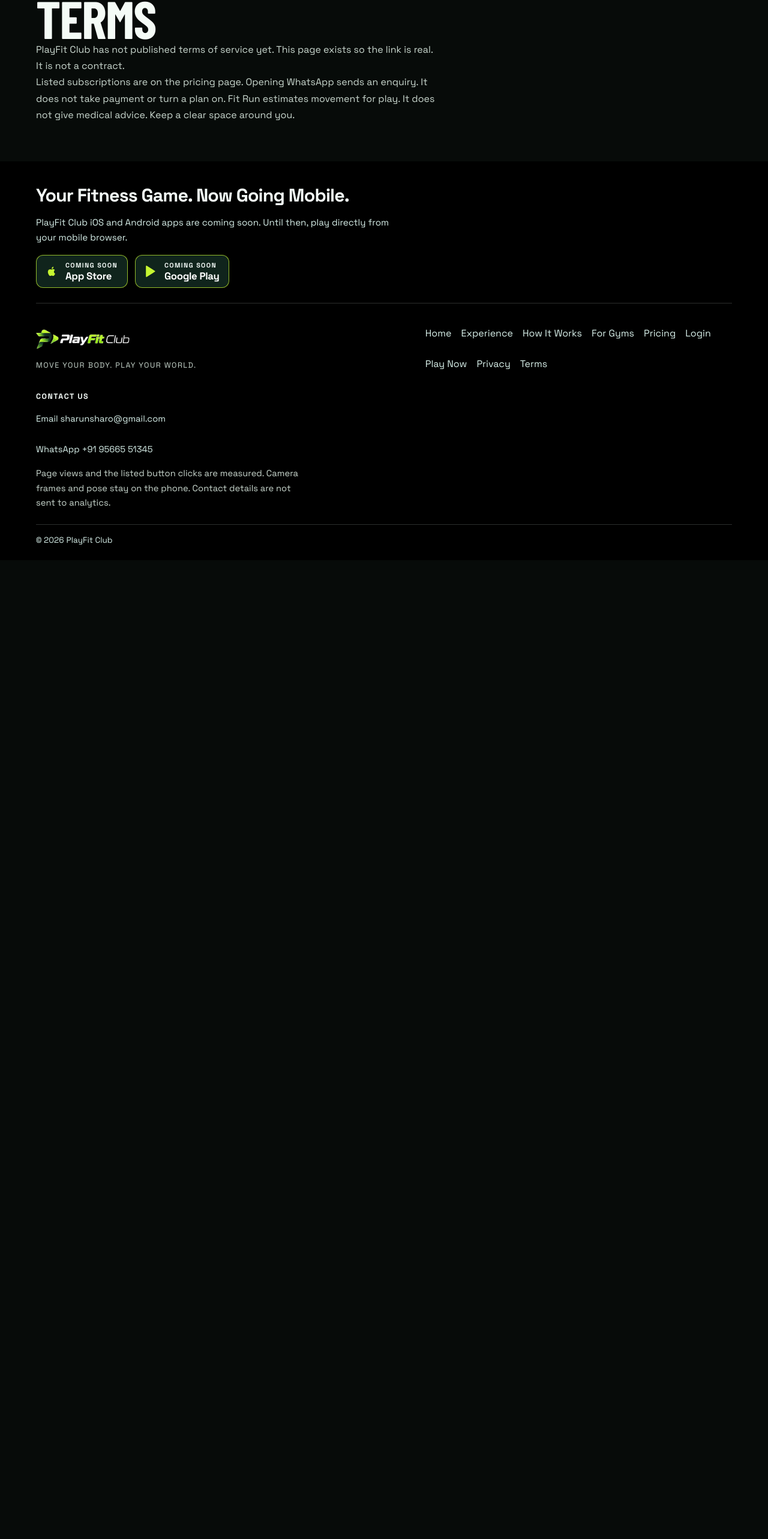
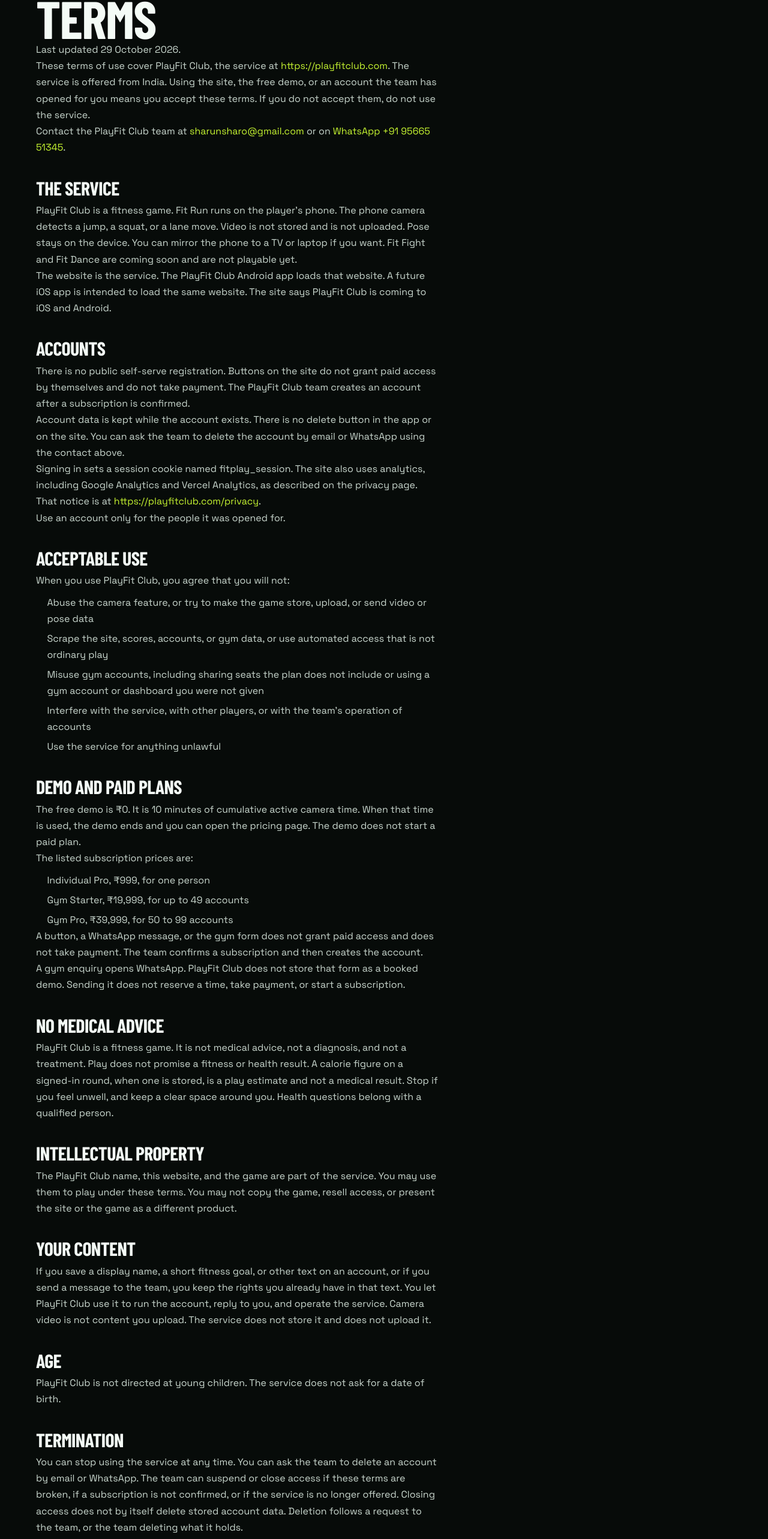
Before and after one commit to sharun-sharo/playfitclub, a Next.js app in the folder apps/web/: page /terms in a window 1280 px wide. Shown: the part 200-2766 px from the top of the page at 60% size. Before the commit the page ends 1134 px from the top, so only its background shows below. Built offline with nearby package versions, Linux system fonts and the light colour scheme; no server answers; a web font is replaced by a local one.

Commit message:
Publish the PlayFit Club terms of use in place of the placeholder page.
Co-authored-by: Cursor <cursoragent@cursor.com>

```diff
--- a/apps/web/src/app/terms/page.tsx
+++ b/apps/web/src/app/terms/page.tsx
@@ -3,6 +3,7 @@ import { MarketingFrame } from "@/components/marketing/frame";
 import { SiteFooter } from "@/components/marketing/site-footer";
 import { SiteNav } from "@/components/marketing/site-nav";
 import { termsMetadata } from "@/lib/site-metadata";
+import { whatsappUrl } from "@/lib/whatsapp";
 
 export const metadata: Metadata = termsMetadata;
 
@@ -13,9 +14,112 @@ export default function TermsPage() {
       <main className="fp-wrap fp-legal">
         <p className="fp-kicker">Legal</p>
         <h1>Terms</h1>
-        <p>PlayFit Club has not published terms of service yet. This page exists so the link is real. It is not a contract.</p>
+        <p>Last updated 29 October 2026.</p>
         <p>
-          Listed subscriptions are on the pricing page. Opening WhatsApp sends an enquiry. It does not take payment or turn a plan on. Fit Run estimates movement for play. It does not give medical advice. Keep a clear space around you.
+          These terms of use cover PlayFit Club, the service at <a href="https://playfitclub.com">https://playfitclub.com</a>. The service is offered from India. Using the site, the free demo, or an account the team has opened for you means you accept these terms. If you do not accept them, do not use the service.
+        </p>
+        <p>
+          Contact the PlayFit Club team at <a href="mailto:sharunsharo@gmail.com">sharunsharo@gmail.com</a> or on{" "}
+          <a href={whatsappUrl("general")}>WhatsApp +91 95665 51345</a>.
+        </p>
+
+        <h2>The service</h2>
+        <p>
+          PlayFit Club is a fitness game. Fit Run runs on the player&apos;s phone. The phone camera detects a jump, a squat, or a lane move. Video is not stored and is not uploaded. Pose stays on the device. You can mirror the phone to a TV or laptop if you want. Fit Fight and Fit Dance are coming soon and are not playable yet.
+        </p>
+        <p>
+          The website is the service. The PlayFit Club Android app loads that website. A future iOS app is intended to load the same website. The site says PlayFit Club is coming to iOS and Android.
+        </p>
+
+        <h2>Accounts</h2>
+        <p>
+          There is no public self-serve registration. Buttons on the site do not grant paid access by themselves and do not take payment. The PlayFit Club team creates an account after a subscription is confirmed.
+        </p>
+        <p>
+          Account data is kept while the account exists. There is no delete button in the app or on the site. You can ask the team to delete the account by email or WhatsApp using the contact above.
+        </p>
+        <p>
+          Signing in sets a session cookie named fitplay_session. The site also uses analytics, including Google Analytics and Vercel Analytics, as described on the privacy page. That notice is at{" "}
+          <a href="https://playfitclub.com/privacy">https://playfitclub.com/privacy</a>.
+        </p>
+        <p>Use an account only for the people it was opened for.</p>
+
+        <h2>Acceptable use</h2>
+        <p>When you use PlayFit Club, you agree that you will not:</p>
+        <ul>
+          <li>Abuse the camera feature, or try to make the game store, upload, or send video or pose data</li>
+          <li>Scrape the site, scores, accounts, or gym data, or use automated access that is not ordinary play</li>
+          <li>Misuse gym accounts, including sharing seats the plan does not include or using a gym account or dashboard you were not given</li>
+          <li>Interfere with the service, with other players, or with the team&apos;s operation of accounts</li>
+          <li>Use the service for anything unlawful</li>
+        </ul>
+
+        <h2>Demo and paid plans</h2>
+        <p>
+          The free demo is ₹0. It is 10 minutes of cumulative active camera time. When that time is used, the demo ends and you can open the pricing page. The demo does not start a paid plan.
+        </p>
+        <p>The listed subscription prices are:</p>
+        <ul>
+          <li>Individual Pro, ₹999, for one person</li>
+          <li>Gym Starter, ₹19,999, for up to 49 accounts</li>
+          <li>Gym Pro, ₹39,999, for 50 to 99 accounts</li>
+        </ul>
+        <p>
+          A button, a WhatsApp message, or the gym form does not grant paid access and does not take payment. The team confirms a subscription and then creates the account.
+        </p>
+        <p>
+          A gym enquiry opens WhatsApp. PlayFit Club does not store that form as a booked demo. Sending it does not reserve a time, take payment, or start a subscription.
+        </p>
+
+        <h2>No medical advice</h2>
+        <p>
+          PlayFit Club is a fitness game. It is not medical advice, not a diagnosis, and not a treatment. Play does not promise a fitness or health result. A calorie figure on a signed-in round, when one is stored, is a play estimate and not a medical result. Stop if you feel unwell, and keep a clear space around you. Health questions belong with a qualified person.
+        </p>
+
+        <h2>Intellectual property</h2>
+        <p>
+          The PlayFit Club name, this website, and the game are part of the service. You may use them to play under these terms. You may not copy the game, resell access, or present the site or the game as a different product.
+        </p>
+
+        <h2>Your content</h2>
+        <p>
+          If you save a display name, a short fitness goal, or other text on an account, or if you send a message to the team, you keep the rights you already have in that text. You let PlayFit Club use it to run the account, reply to you, and operate the service. Camera video is not content you upload. The service does not store it and does not upload it.
+        </p>
+
+        <h2>Age</h2>
+        <p>PlayFit Club is not directed at young children. The service does not ask for a date of birth.</p>
+
+        <h2>Termination</h2>
+        <p>
+          You can stop using the service at any time. You can ask the team to delete an account by email or WhatsApp. The team can suspend or close access if these terms are broken, if a subscription is not confirmed, or if the service is no longer offered. Closing access does not by itself delete stored account data. Deletion follows a request to the team, or the team deleting what it holds.
+        </p>
+
+        <h2>The game can stop or change</h2>
+        <p>
+          PlayFit Club can stop or change the game, the site, and access to the demo or a plan. Availability can be interrupted. A listed price is the price on the pricing page. A change on the site does not by itself grant paid access.
+        </p>
+
+        <h2>Privacy</h2>
+        <p>
+          The privacy notice describes the camera, accounts, gym enquiries, the fitplay_session cookie, Google Analytics, and Vercel Analytics. It is at{" "}
+          <a href="https://playfitclub.com/privacy">https://playfitclub.com/privacy</a>.
+        </p>
+
+        <h2>Disputes</h2>
+        <p>
+          These terms are for the service offered from India. If you have a dispute, contact the PlayFit Club team first at{" "}
+          <a href="mailto:sharunsharo@gmail.com">sharunsharo@gmail.com</a> or <a href={whatsappUrl("general")}>WhatsApp +91 95665 51345</a> so the team can try to resolve it.
+        </p>
+
+        <h2>Updates</h2>
+        <p>
+          PlayFit Club can update these terms by publishing the new text on this page. The date at the top is the date of the current terms. If you keep using the service after this page changes, you accept the terms then shown here.
+        </p>
+
+        <h2>Contact</h2>
+        <p>
+          Questions about these terms go to <a href="mailto:sharunsharo@gmail.com">sharunsharo@gmail.com</a> or{" "}
+          <a href={whatsappUrl("general")}>WhatsApp +91 95665 51345</a>.
         </p>
       </main>
       <SiteFooter prefix="/" />
--- a/apps/web/src/lib/site-metadata.ts
+++ b/apps/web/src/lib/site-metadata.ts
@@ -89,6 +89,6 @@ export const privacyMetadata: Metadata = {
 export const termsMetadata: Metadata = {
   title: segmentTitle("Terms"),
   description:
-    "PlayFit Club has not published terms of service yet. This page is not a contract. Listed subscriptions are on the pricing page. The game does not give medical advice.",
+    "Terms of use for PlayFit Club. Fit Run is a fitness game on your phone. It is not medical advice. The free demo is ₹0 for 10 minutes of active camera time.",
   robots: INDEXABLE,
 };
```
